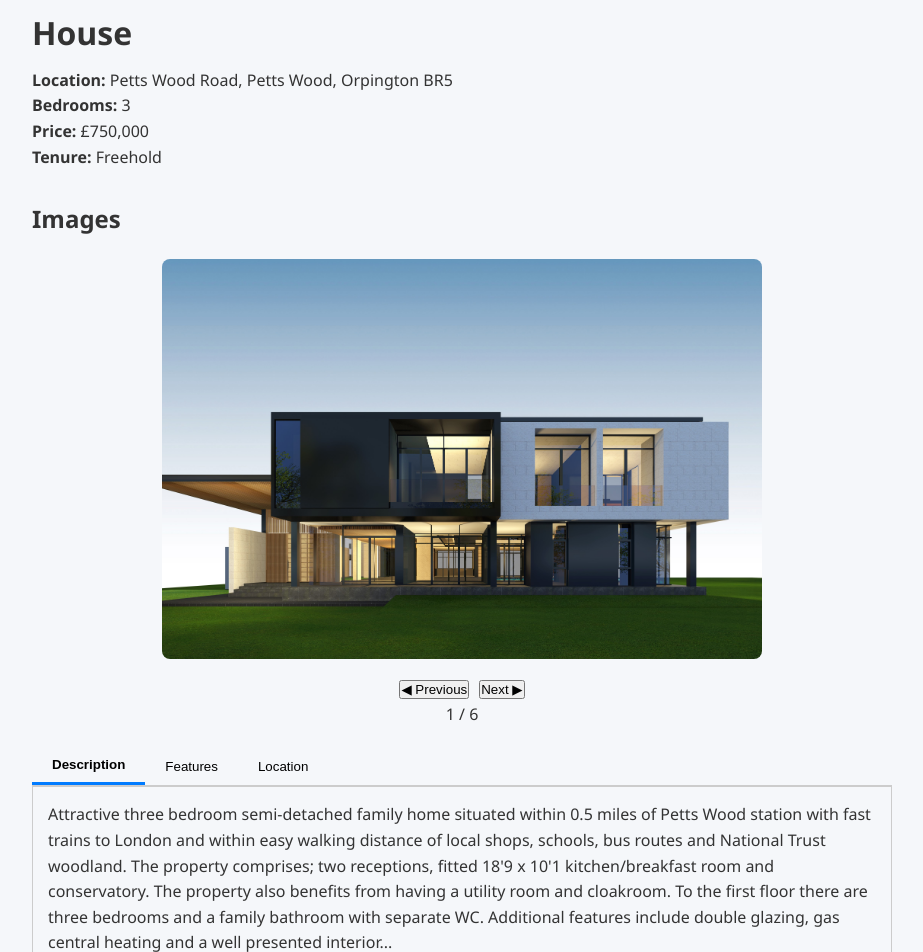
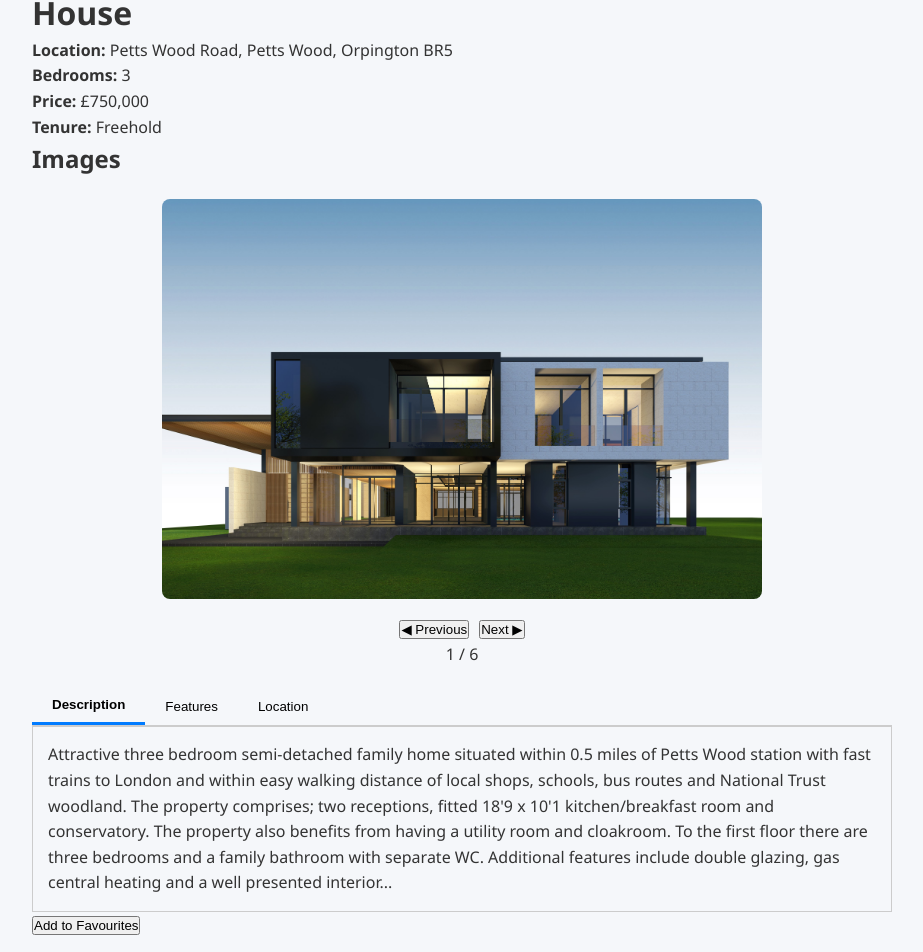
Before and after one commit to Yahani-Chalakshana/react-final, a React (Vite) app in the folder estate-agent-react-app/: page /property/prop1 in a window 1280 px wide. Shown: the part 184-1136 px from the top of the page, without its empty margins (178-1101 px from the left). Built offline with nearby package versions, Linux system fonts and the light colour scheme.

Commit message:
Fix favourites persistence by lifting state to App.jsx

```diff
--- a/estate-agent-react-app/src/App.jsx
+++ b/estate-agent-react-app/src/App.jsx
@@ -1,19 +1,38 @@
+// App.jsx
+import { useState } from "react";
 import { BrowserRouter, Routes, Route } from "react-router-dom";
 import SearchPage from "./pages/SearchPage";
 import PropertyPage from "./pages/PropertyPage";
 import Header from "./components/Header";
 import Footer from "./components/Footer";
-
-import "./App.css";
+import FavouritesPanel from "./components/FavouritesPanel";
 
 export default function App() {
+  const [favourites, setFavourites] = useState([]);
+
   return (
     <BrowserRouter>
       <Header />
       <main className="app-container">
         <Routes>
-          <Route path="/" element={<SearchPage />} />
-          <Route path="/property/:id" element={<PropertyPage />} />
+          <Route
+            path="/"
+            element={
+              <SearchPage
+                favourites={favourites}
+                setFavourites={setFavourites}
+              />
+            }
+          />
+          <Route
+            path="/property/:id"
+            element={
+              <PropertyPage
+                favourites={favourites}
+                setFavourites={setFavourites}
+              />
+            }
+          />
         </Routes>
       </main>
       <Footer />
--- a/estate-agent-react-app/src/pages/PropertyPage.jsx
+++ b/estate-agent-react-app/src/pages/PropertyPage.jsx
@@ -1,19 +1,15 @@
-import React from "react";
 import { useParams, Link } from "react-router-dom";
 import propertiesData from "../data/properties.json";
 import Gallery from "../components/Gallery";
 import TabsSection from "../components/TabsSection";
+import FavouriteButton from "../components/FavouriteButton";
 
-const PropertyPage = () => {
+const PropertyPage = ({ favourites, setFavourites }) => { // ← receive props
   const { id } = useParams();
-
   const property = propertiesData.properties.find((p) => p.id === id);
 
-  if (!property) {
-    return <p>Property not found</p>;
-  }
+  if (!property) return <p>Property not found</p>;
 
-  // Optional: features placeholder if not in JSON
   const features = property.features || [
     `Type: ${property.type}`,
     `Bedrooms: ${property.bedrooms}`,
@@ -27,29 +23,26 @@ const PropertyPage = () => {
         ← Back to Search
       </Link>
 
-      <h1 style={{ marginBottom: "10px" }}>{property.type}</h1>
-      <p>
-        <strong>Location:</strong> {property.location}
-      </p>
-      <p>
-        <strong>Bedrooms:</strong> {property.bedrooms}
-      </p>
-      <p>
-        <strong>Price:</strong> £{property.price.toLocaleString()}
-      </p>
-      <p>
-        <strong>Tenure:</strong> {property.tenure}
-      </p>
+      <h1>{property.type}</h1>
+      <p><strong>Location:</strong> {property.location}</p>
+      <p><strong>Bedrooms:</strong> {property.bedrooms}</p>
+      <p><strong>Price:</strong> £{property.price.toLocaleString()}</p>
+      <p><strong>Tenure:</strong> {property.tenure}</p>
 
-      {/* Gallery */}
-      <h2 style={{ marginTop: "30px" }}>Images</h2>
+      <h2>Images</h2>
       <Gallery images={property.picture} />
 
-      {/* Tabs for Description, Features, Location */}
       <TabsSection
         description={property.description}
         features={features}
         location={property.location}
+      />
+
+      {/* Favourite button */}
+      <FavouriteButton
+        property={property}
+        favourites={favourites}
+        setFavourites={setFavourites}
       />
     </div>
   );
--- a/estate-agent-react-app/src/pages/SearchPage.jsx
+++ b/estate-agent-react-app/src/pages/SearchPage.jsx
@@ -6,9 +6,8 @@ import SearchForm from "../components/SearchForm";
 import FavouriteButton from "../components/FavouriteButton";
 import FavouritesPanel from "../components/FavouritesPanel";
 
-const SearchPage = () => {
+const SearchPage = ({ favourites, setFavourites }) => {
   const [results, setResults] = useState(propertiesData.properties);
-  const [favourites, setFavourites] = useState([]);
 
   const handleFilter = (filters) => {
     setResults(filterProperties(propertiesData.properties, filters));
@@ -19,8 +18,11 @@ const SearchPage = () => {
       {/* Left side: Search + Results */}
       <div style={{ flex: 3 }}>
         <h1>Property Search</h1>
+
+        {/* Search form */}
         <SearchForm onFilter={handleFilter} />
 
+        {/* Results */}
         {results.length === 0 && <p>No properties found.</p>}
 
         {results.map((property) => (
@@ -36,10 +38,13 @@ const SearchPage = () => {
             <h3>{property.type}</h3>
             <p>{property.location}</p>
             <p>Bedrooms: {property.bedrooms}</p>
-            <p>£{property.price}</p>
+            <p>£{property.price.toLocaleString()}</p>
+
+            {/* View Details button */}
             <Link to={`/property/${property.id}`}>
-              <button>View Details</button>
+              <button style={{ marginRight: "10px" }}>View Details</button>
             </Link>
+
             {/* Favourite button */}
             <FavouriteButton
               property={property}
@@ -50,7 +55,7 @@ const SearchPage = () => {
         ))}
       </div>
 
-      {/* Right side: Favourites Panel */}
+      {/* Right side: Favourites Panel only */}
       <div style={{ flex: 1, borderLeft: "1px solid #ccc", paddingLeft: "20px" }}>
         <FavouritesPanel favourites={favourites} setFavourites={setFavourites} />
       </div>
```
